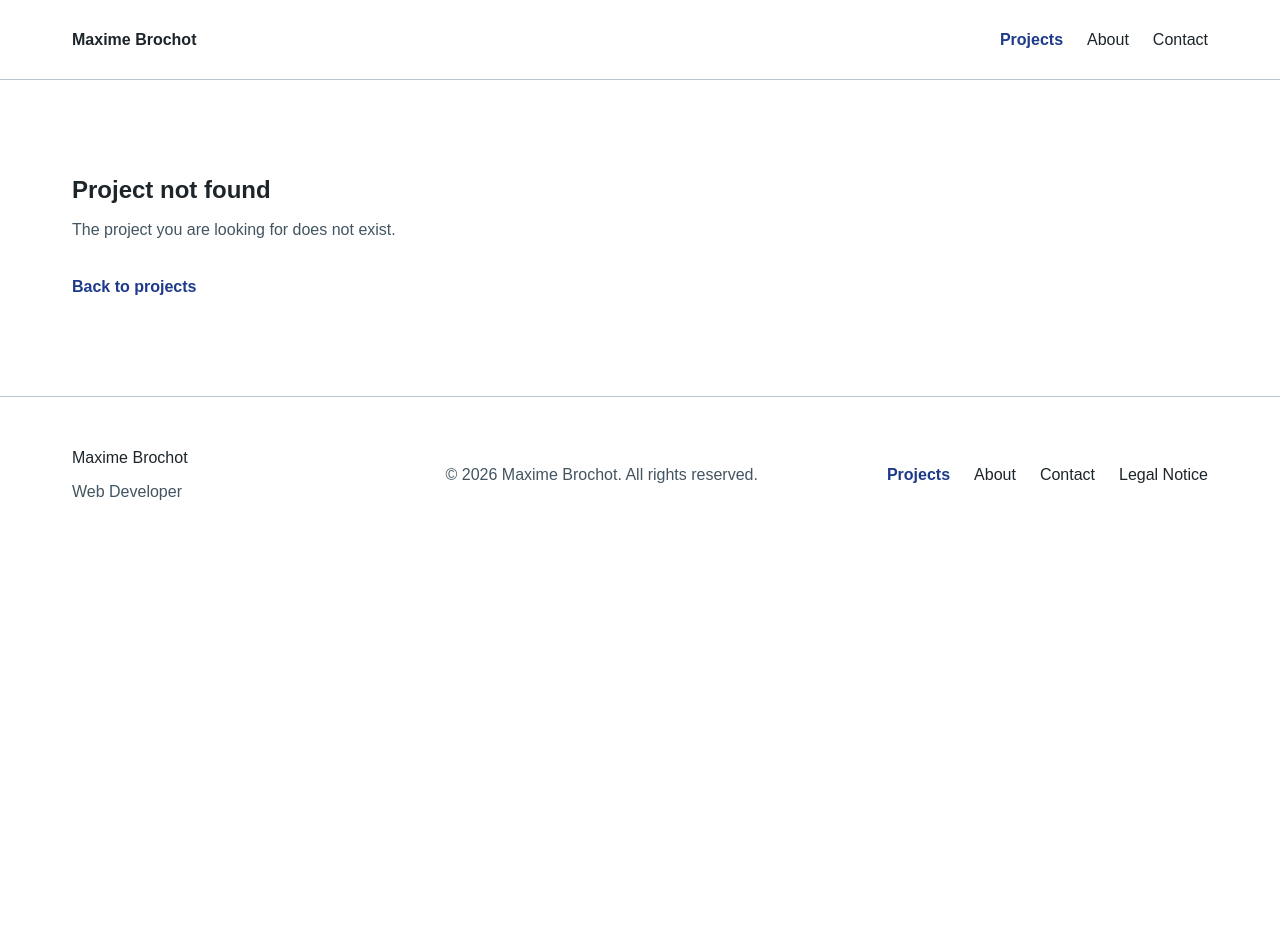
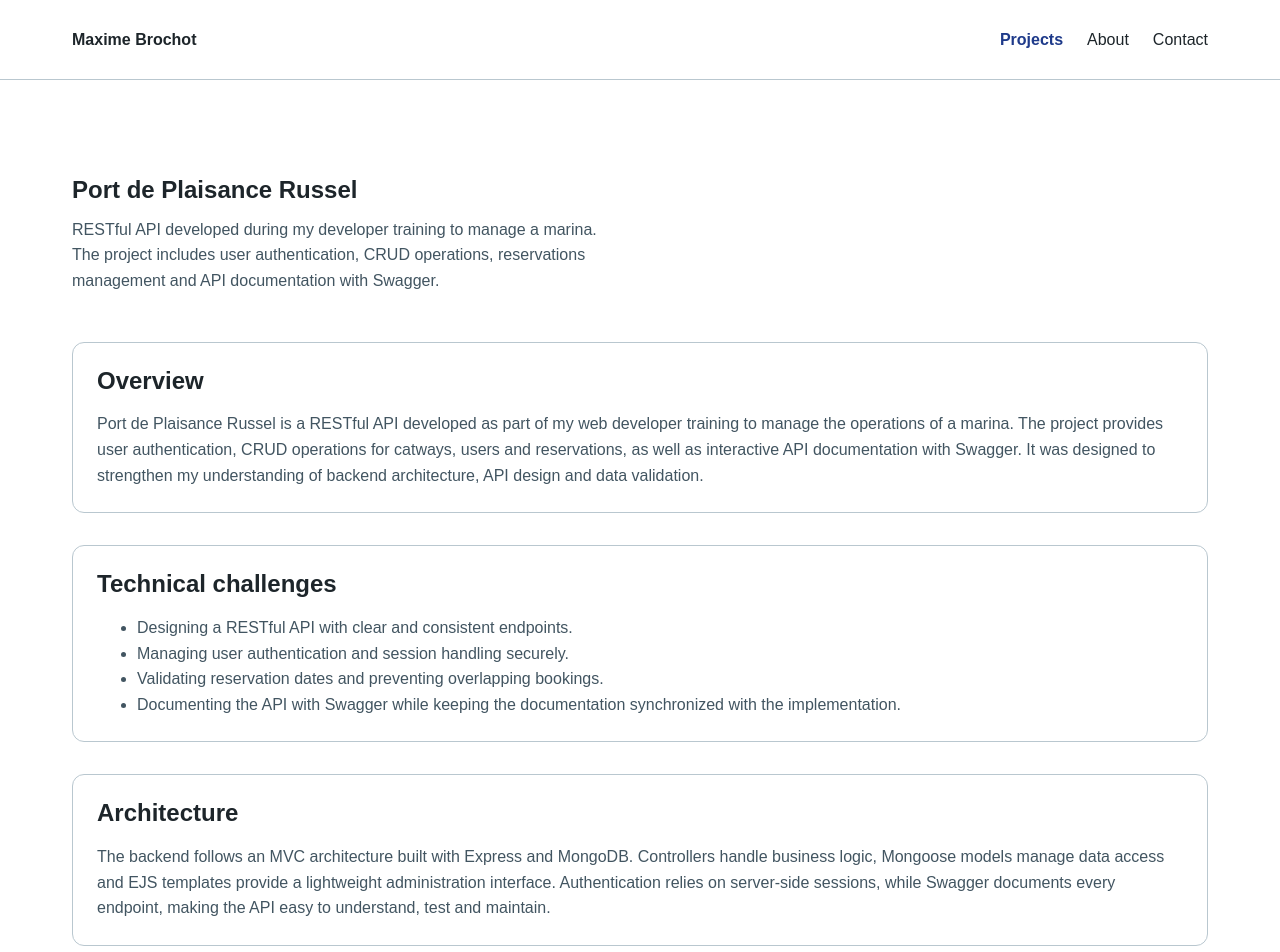
Before and after one commit to BrochotMaxime/portfolio, a React (Vite) app: page /projects/port-de-plaisance-russel in a window 1280 px wide. Shown: the top 952 px of the page. Before the commit the page ends 800 px from the top, so only its background shows below. Built offline with nearby package versions, Linux system fonts and the light colour scheme.

Commit message:
feat: add project case studies

```diff
--- a/src/data/projects.js
+++ b/src/data/projects.js
@@ -5,10 +5,18 @@ export const projects = [
     title: "Portfolio",
     description:
       "Personal developer portfolio built with React and SCSS. The project focuses on clean architecture, reusable components, documentation and a maintainable development workflow.",
-    overview: "",
-    challenges: [],
-    architecture: "",
-    lessonsLearned: "",
+    overview:
+      "This portfolio is a personal project designed to present my work, technical skills and development approach through a modern and maintainable web application. Built with React, React Router and SCSS, it was also an opportunity to design a reusable component library, improve accessibility, optimise SEO and create a scalable architecture for future projects.",
+    challenges: [
+      "Designing a reusable component library to ensure consistency across the application.",
+      "Creating a scalable project architecture while keeping the codebase easy to maintain.",
+      "Improving accessibility, SEO and responsive behaviour throughout the portfolio.",
+      "Building a portfolio that can evolve naturally as new projects are added."
+    ],
+    architecture:
+      "The application follows a component-based architecture built with React and React Router. Reusable UI components such as Button, Card, Badge and SectionTitle are shared across the application to ensure visual consistency and simplify maintenance. Project data is centralised in dedicated data files, allowing pages to remain focused on presentation while making the portfolio easy to extend with future projects.",
+    lessonsLearned:
+      "This project reinforced the importance of building solid foundations before adding features. Designing reusable components, maintaining a consistent design system and continuously refining the user experience became central aspects of my development process. Working iteratively also highlighted the value of regular refactoring and incremental improvements to keep the codebase clean and scalable.",
     screenshots: [],
     technologies: ["React", "React Router", "SCSS", "Vite", "ESLint", "Prettier"],
     codeUrl: "https://github.com/BrochotMaxime/portfolio",
@@ -21,10 +29,18 @@ export const projects = [
     title: "Trouve ton artisan",
     description:
       "Full-stack web application built during my developer training. The project allows users to search for artisans by category and name, with a React frontend, a Node.js API and a MySQL database.",
-    overview: "",
-    challenges: [],
-    architecture: "",
-    lessonsLearned: "",
+    overview:
+      "Trouve ton artisan is a full-stack web application developed as part of my web developer training. The application helps users find local artisans by category or name through a simple and accessible interface. The project combines a React frontend, a RESTful API built with Express and a MySQL database managed with Sequelize. It was designed to apply full-stack development principles while focusing on clean architecture, maintainability and user experience.",
+    challenges: [
+      "Designing a clear separation between the React frontend and the REST API.",
+      "Building a relational database with Sequelize and maintaining data integrity.",
+      "Implementing search and filtering features while keeping the code maintainable.",
+      "Deploying the application and connecting it to a remote MySQL database.",
+    ],
+    architecture:
+      "The application follows a classic full-stack architecture with a React frontend consuming a REST API developed with Express. Business logic is separated into controllers and models, while Sequelize manages database interactions with MySQL. This separation allows each layer of the application to evolve independently while keeping the project maintainable and scalable.",
+    lessonsLearned:
+      "This project strengthened my understanding of full-stack development and highlighted the importance of planning an application's architecture before implementing features. It also reinforced my appreciation for clean code, reusable components and incremental development, principles that I continue to apply in every new project.",
     screenshots: [],
     technologies: ["React", "Node.js", "Express", "MySQL", "Sequelize", "SCSS"],
     codeUrl: "https://github.com/BrochotMaxime/brochot-maxime-devoir-site-trouve-ton-artisan",
@@ -33,14 +49,22 @@ export const projects = [
   },
   {
     id: 3,
-    slug: "port-de-plaisance-russell",
-    title: "Port de Plaisance Russell",
+    slug: "port-de-plaisance-russel",
+    title: "Port de Plaisance Russel",
     description:
       "RESTful API developed during my developer training to manage a marina. The project includes user authentication, CRUD operations, reservations management and API documentation with Swagger.",
-    overview: "",
-    challenges: [],
-    architecture: "",
-    lessonsLearned: "",
+    overview:
+      "Port de Plaisance Russel is a RESTful API developed as part of my web developer training to manage the operations of a marina. The project provides user authentication, CRUD operations for catways, users and reservations, as well as interactive API documentation with Swagger. It was designed to strengthen my understanding of backend architecture, API design and data validation.",
+    challenges: [
+      "Designing a RESTful API with clear and consistent endpoints.",
+      "Managing user authentication and session handling securely.",
+      "Validating reservation dates and preventing overlapping bookings.",
+      "Documenting the API with Swagger while keeping the documentation synchronized with the implementation.",
+    ],
+    architecture:
+      "The backend follows an MVC architecture built with Express and MongoDB. Controllers handle business logic, Mongoose models manage data access and EJS templates provide a lightweight administration interface. Authentication relies on server-side sessions, while Swagger documents every endpoint, making the API easy to understand, test and maintain.",
+    lessonsLearned:
+      "This project helped me better understand how to design and structure a backend application independently from its client. It reinforced the importance of validation, error handling and clear API documentation. It also gave me practical experience with session-based authentication, MongoDB modelling and maintaining a clean separation between business logic and presentation.",
     screenshots: [],
     technologies: ["Node.js", "Express", "MongoDB", "Mongoose", "Swagger", "EJS"],
     codeUrl: "https://github.com/BrochotMaxime/brochot-maxime-devoir-api-port-russel",
@@ -53,10 +77,18 @@ export const projects = [
     title: "Tifosi",
     description:
       "Relational database project designed during my developer training. The project focuses on database modelling, SQL scripting, data integrity and complex queries using MySQL.",
-    overview: "",
-    challenges: [],
-    architecture: "",
-    lessonsLearned: "",
+    overview:
+      "Tifosi is a relational database project developed during my web developer training to design and implement the data model of a restaurant management system. The project focuses on database modelling, SQL scripting and data integrity using MySQL. It was an opportunity to apply relational database concepts while designing a clear, consistent and maintainable schema.",
+    challenges: [
+      "Designing a normalized relational database while preserving data integrity.",
+      "Defining relationships and constraints between multiple entities.",
+      "Writing SQL scripts to create, populate and query the database.",
+      "Building complex queries to retrieve meaningful business information.",
+    ],
+    architecture:
+      "The database follows a normalized relational model built with MySQL. Tables are connected through primary and foreign keys, while constraints ensure data consistency and integrity across the application. The project includes SQL scripts for database creation, data insertion and advanced queries, making the solution easy to reproduce and maintain.",
+    lessonsLearned:
+      "This project strengthened my understanding of relational database design and highlighted the importance of modelling data before writing queries or implementing application logic. It also reinforced the value of data integrity, normalization and clear relationships as essential foundations for building reliable applications.",
     screenshots: [],
     technologies: ["MySQL", "SQL", "MySQL Workbench"],
     codeUrl: "https://github.com/BrochotMaxime/brochot-maxime-devoir-base-de-donnees-tifosi",
--- a/src/styles/base/_typography.scss
+++ b/src/styles/base/_typography.scss
@@ -17,7 +17,8 @@ h6 {
   color: $color-text;
 }
 
-p {
+p,
+li {
   line-height: 1.6;
   color: $color-text-muted;
 }
```
